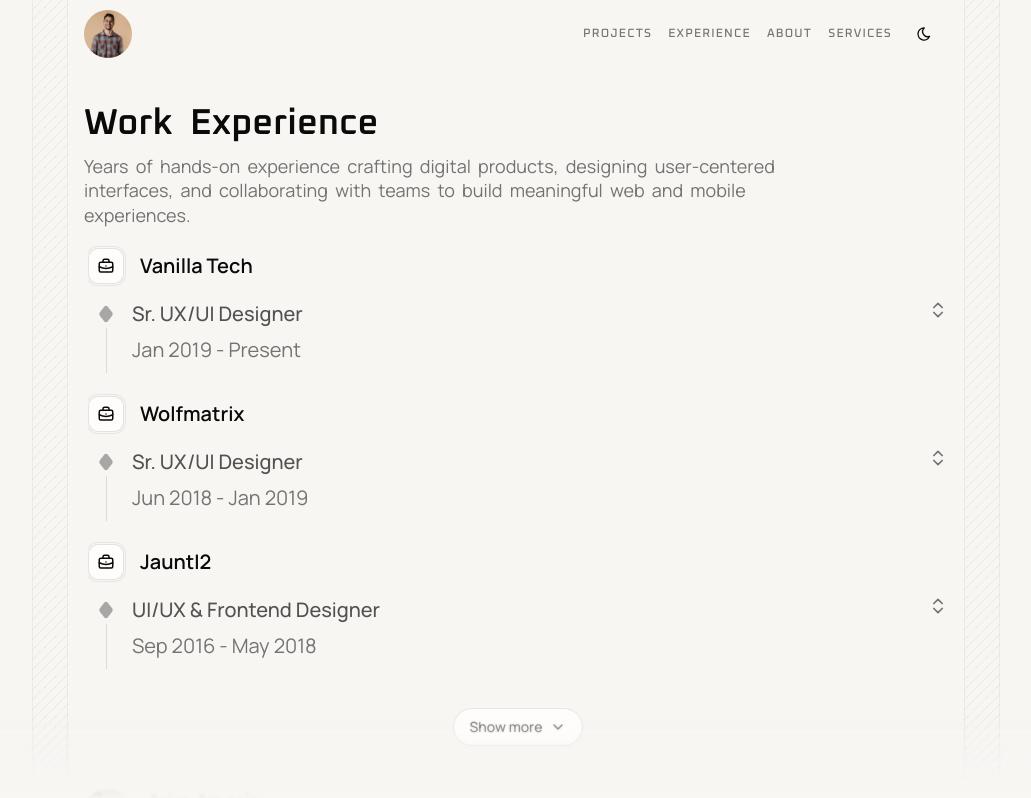
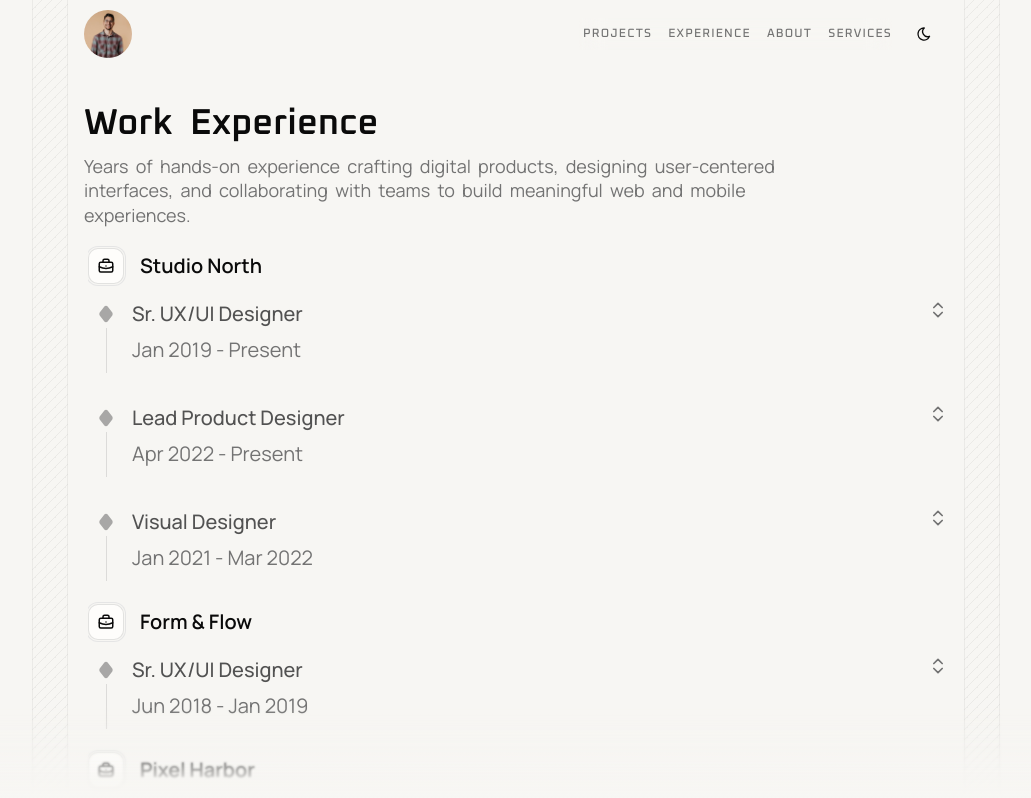
Before and after one commit to AkkalDhami/designer-minimal-portfolio, a Next.js app: page /experience in a window 1280 px wide. Shown: the top 798 px of the page, without its empty margins (124-1155 px from the left). Built offline with nearby package versions, Linux system fonts and the light colour scheme.

Commit message:
fix(experience): update company names and roles for accuracy; add new experience entries fix(constants): correct personal links and contact information for consistency

```diff
--- a/data/experience.ts
+++ b/data/experience.ts
@@ -11,7 +11,7 @@ export type ExperienceItemType = {
 export const EXPERIENCE: ExperienceItemType[] = [
   {
     id: "1",
-    companyName: "Vanilla Tech",
+    companyName: "Studio North",
     role: "Sr. UX/UI Designer",
     period: "Jan 2019 - Present",
     designation: "Senior UX/UI Designer in FINTECH Products",
@@ -26,8 +26,36 @@ export const EXPERIENCE: ExperienceItemType[] = [
     tags: ["Figma", "Photoshop", "Wireframing", "Prototyping"],
   },
   {
+    id: "1.1",
+    companyName: "Studio North",
+    role: "Lead Product Designer",
+    period: "Apr 2022 - Present",
+    designation: "Lead Product Designer for premium digital products",
+    responsibilities: [
+      "Led concept direction for design systems, dashboards, and onboarding flows across core product experiences.",
+      "Partnered with product and engineering teams to define interaction patterns that improved clarity and reduced friction.",
+      "Refined visual language across web and mobile surfaces to create a more consistent, elevated brand experience.",
+      "Created high-fidelity prototypes and presentation-ready design narratives for client and stakeholder reviews.",
+    ],
+    tags: ["Design Systems", "Product Strategy", "Figma", "Prototyping"],
+  },
+  {
+    id: "1.2",
+    companyName: "Studio North",
+    role: "Visual Designer",
+    period: "Jan 2021 - Mar 2022",
+    designation: "Visual Designer focused on interfaces and brand expression",
+    responsibilities: [
+      "Designed polished interface layouts that aligned user needs with a clean, minimal aesthetic.",
+      "Explored typography, spacing, and color systems to strengthen hierarchy and readability.",
+      "Produced landing pages, product screens, and campaign visuals that felt cohesive across touchpoints.",
+      "Supported design reviews by turning rough ideas into clear, well-structured visual concepts.",
+    ],
+    tags: ["Visual Design", "UI Systems", "Typography", "Branding"],
+  },
+  {
     id: "2",
-    companyName: "Wolfmatrix",
+    companyName: "Form & Flow",
     role: "Sr. UX/UI Designer",
     period: "Jun 2018 - Jan 2019",
     designation: "Senior UX/UI Designer",
@@ -44,9 +72,9 @@ export const EXPERIENCE: ExperienceItemType[] = [
   },
   {
     id: "3",
-    companyName: "JauntI2",
-    role: "UI/UX & Frontend Designer",
-    period: "Sep 2016 - May 2018",
+    companyName: "Pixel Harbor",
+    role: "Sr. UI/UX Designer",
+    period: "May 2017 - May 2018",
     designation: "Front End and UX/UI Designer | Web Designer",
     responsibilities: [
       "Created visually appealing PSD designs for mobile and web apps.",
@@ -58,8 +86,25 @@ export const EXPERIENCE: ExperienceItemType[] = [
     tags: ["Web Design", "UI Design", "Wireframing", "Prototyping"],
   },
   {
+    id: "3.1",
+    companyName: "Pixel Harbor",
+    role: "Jr. UI/UX Designer",
+    period: "Sep 2016 - May 2017",
+    designation: "Front End and UX/UI Designer | Web Designer",
+    responsibilities: [
+      "Created visually appealing PSD designs for mobile and web apps.",
+      "Converted PSD designs to responsive HTML code for optimal display on all devices.",
+      "Collaborated with the development team to ensure seamless integration of design elements.",
+      "Emphasized user-centered design principles for enhanced usability.",
+      "Stayed updated with the latest design trends and best practices.",
+    ],
+    tags: ["Web Design", "UI Design", "Wireframing", "Prototyping"],
+  },
+
+  {
     id: "4",
-    companyName: "Exolutus Pvt. Ltd",
+
+    companyName: "Lumen Craft",
     role: "Web Designer",
     period: "Sep 2013 - Nov 2016",
     designation: "Front End and UX/UI Designer | Web Designer",
@@ -73,7 +118,7 @@ export const EXPERIENCE: ExperienceItemType[] = [
   },
   {
     id: "5",
-    companyName: "Green Hub Private Limited",
+    companyName: "Mossline Studio",
     role: "Graphic and Web Designer-Intern",
     period: "Jan 2010 - Dec 2012",
     designation: "Graphic Designer | Junior",
@@ -86,4 +131,44 @@ export const EXPERIENCE: ExperienceItemType[] = [
     ],
     tags: ["Web Design", "UI Design", "Wireframing", "Prototyping"],
   },
+  {
+    id: "5.1",
+    companyName: "Mossline Studio",
+    role: "Junior Brand Designer",
+    period: "Jan 2013 - Dec 2014",
+    designation: "Brand and visual designer for early-stage identity work",
+    responsibilities: [
+      "Created logo variations and simple identity assets for startup and small-business clients.",
+      "Designed supporting marketing visuals that helped unify brand presence across digital touchpoints.",
+      "Prepared clean presentation boards for concept reviews and client feedback sessions.",
+      "Explored color, layout, and typography combinations to establish stronger visual direction.",
+    ],
+    tags: ["Brand Identity", "Logo Design", "Typography", "Visual Design"],
+  },
+  {
+    id: "5.2",
+    companyName: "Mossline Studio",
+    role: "Creative Design Intern",
+    period: "Jun 2012 - Dec 2012",
+    designation: "Intern supporting brand and digital design tasks",
+    responsibilities: [
+      "Assisted with social media graphics, web banners, and small marketing visuals for client deliverables.",
+      "Prepared design files, exports, and presentation materials to support the senior design team.",
+      "Helped refine layout details and visual consistency across a range of brand touchpoints.",
+    ],
+    tags: ["Graphic Design", "Brand Assets", "Layout", "Visual Support"],
+  },
+  {
+    id: "5.3",
+    companyName: "Mossline Studio",
+    role: "Graphic Design Assistant",
+    period: "Jan 2010 - May 2012",
+    designation: "Assistant designer focusing on print and web support work",
+    responsibilities: [
+      "Produced banner concepts, icon sets, and small layout systems for web and promotional use.",
+      "Worked on foundational brand assets that helped maintain consistency across client materials.",
+      "Supported production tasks and design revisions while developing stronger visual craft.",
+    ],
+    tags: ["Graphic Design", "Production", "Branding", "Web Assets"],
+  },
 ]
--- a/lib/constants.ts
+++ b/lib/constants.ts
@@ -1,19 +1,17 @@
-export const LINKEDIN_URL = "https://www.linkedin.com/in/arjunamgain"
+export const LINKEDIN_URL = "https://www.linkedin.com/in/arjunghimire"
 
-export const TWITTER_URL = "https://twitter.com/arjunamgain"
+export const TWITTER_URL = "https://twitter.com/arjunghimire"
 
-export const GITHUB_URL = "https://github.com/arjunamgain"
+export const DRIBBLE_URL = "https://dribbble.com/arjunghimire"
 
-export const DRIBBLE_URL = "https://dribbble.com/arjunamgain"
-
-export const RAW_EMAIL = "mr.arjunamgain@gmail.com"
+export const RAW_EMAIL = "mr.arjunghimire@gmail.com"
 
 export const EMAIL_URL = `mailto:${RAW_EMAIL}`
 
-export const FULL_NAME = "Arjun Amgain"
+export const FULL_NAME = "Arjun Ghimire"
 
 export const ADDRESS = "Kathmandu, Nepal"
 
-export const PHONE_NO = "+977 9851271109"
+export const PHONE_NO = "+977 9876543210"
 
 export const APP_URL = "https://designer-minimal-portfolio.vercel.app"
```
